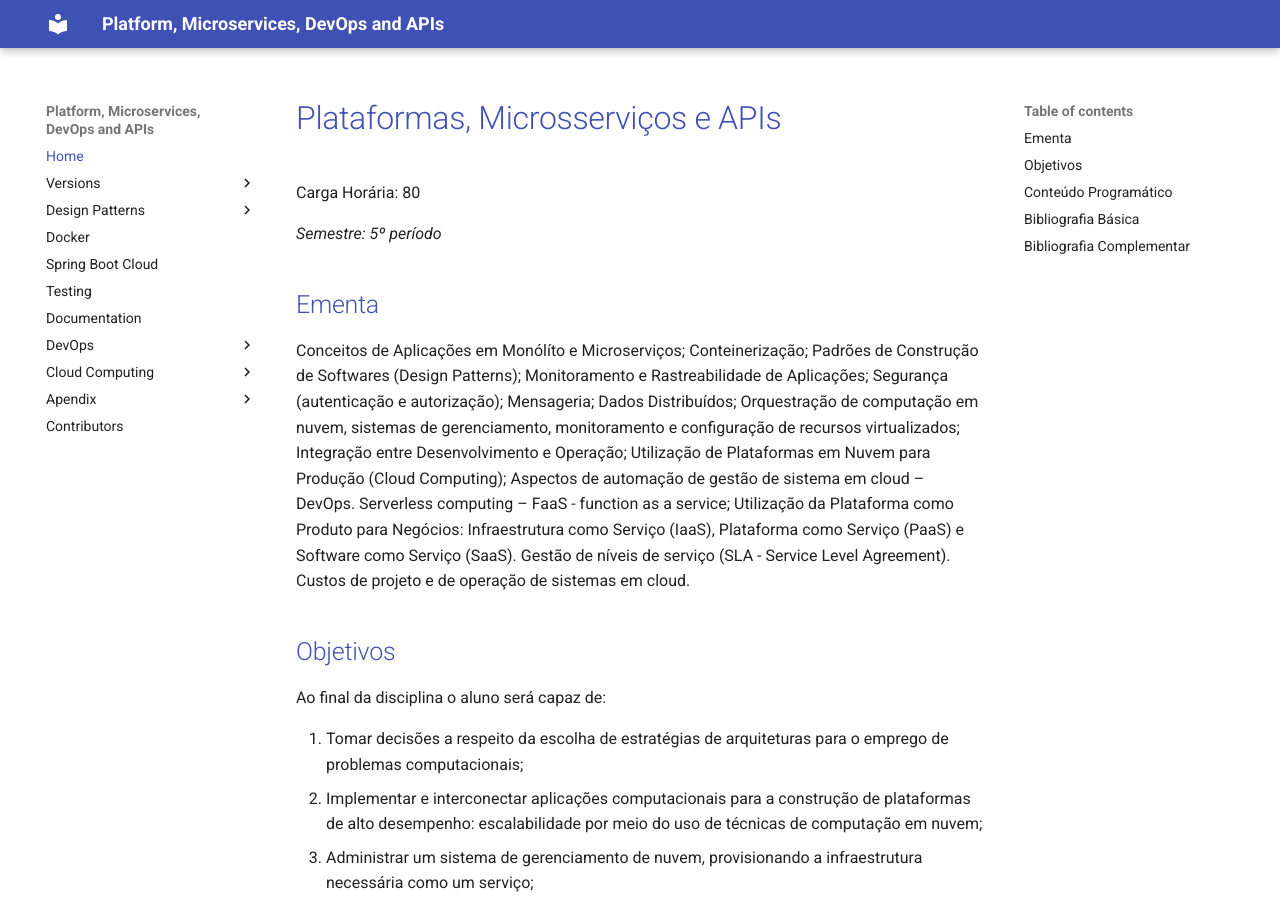
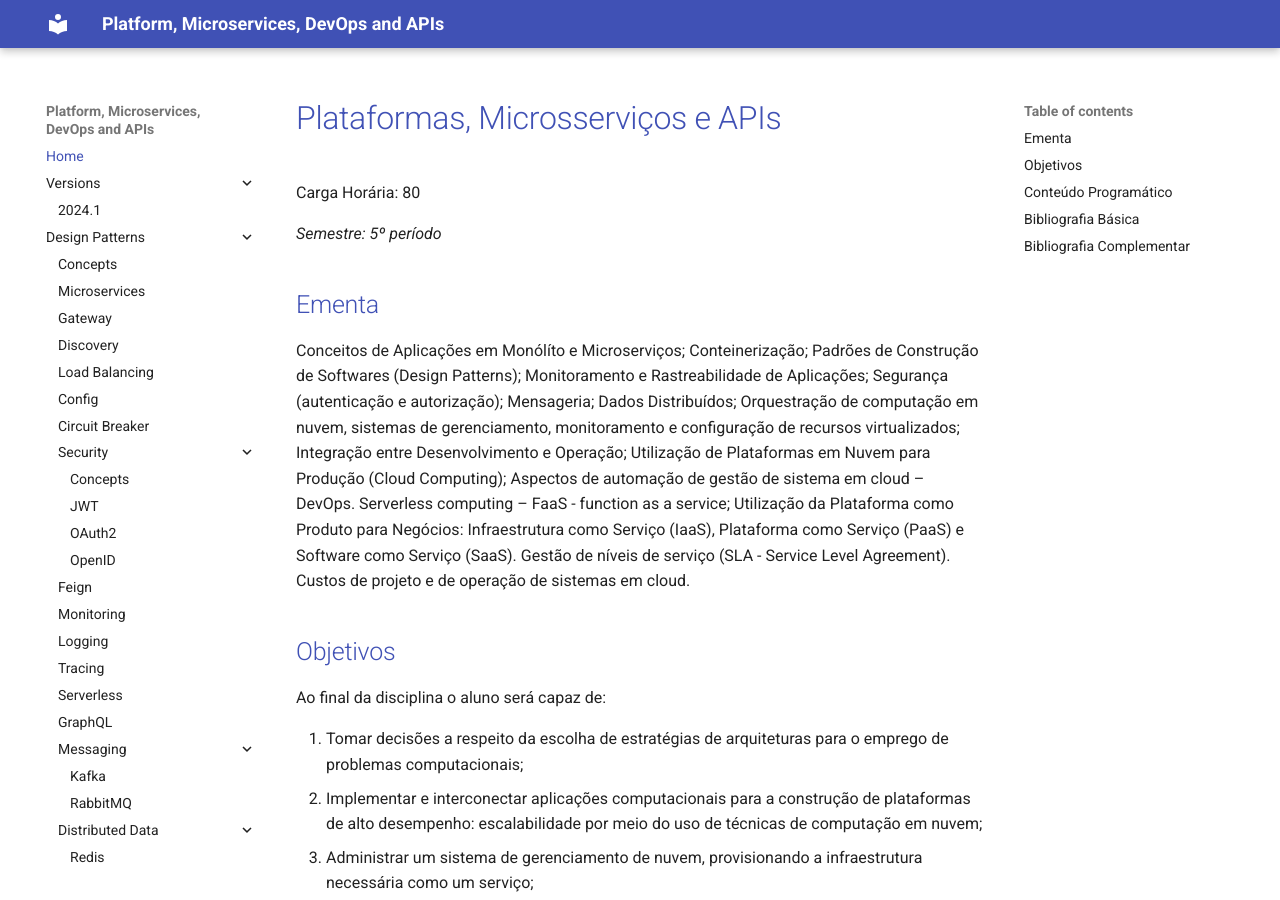
Before and after one commit to hsandmann/platform, an MkDocs documentation site: the page built from docs/index.md, in a window 1280 px wide and 900 px high. Built offline with MkDocs 1.6.1 and Material for MkDocs 9.7.7, drawn with Linux system fonts in a browser that asks for light colours.

Commit message:
Initial Version

```diff
--- a/mkdocs.yml
+++ b/mkdocs.yml
@@ -8,6 +8,8 @@
     - content.code.select
     - content.code.annotate
     - content.tooltips
+    - navigation.expand
+    - navigation.path
 markdown_extensions:
   - attr_list
   - md_in_html
@@ -15,9 +17,9 @@
       anchor_linenums: true
       line_spans: __span
       pygments_lang_class: true
-  # - pymdownx.emoji:
-  #   emoji_index: !!python/name:material.extensions.emoji.twemoji
-  #   emoji_generator: !!python/name:material.extensions.emoji.to_svg
+  - pymdownx.emoji:
+      emoji_index: !!python/name:material.extensions.emoji.twemoji
+      emoji_generator: !!python/name:material.extensions.emoji.to_svg
   - pymdownx.inlinehilite
   - pymdownx.snippets
   - pymdownx.superfences
```
